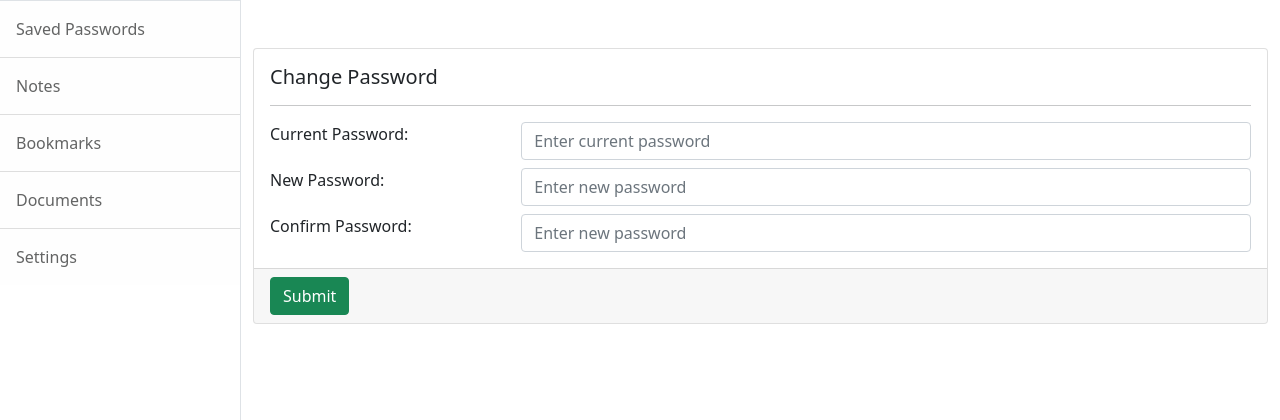
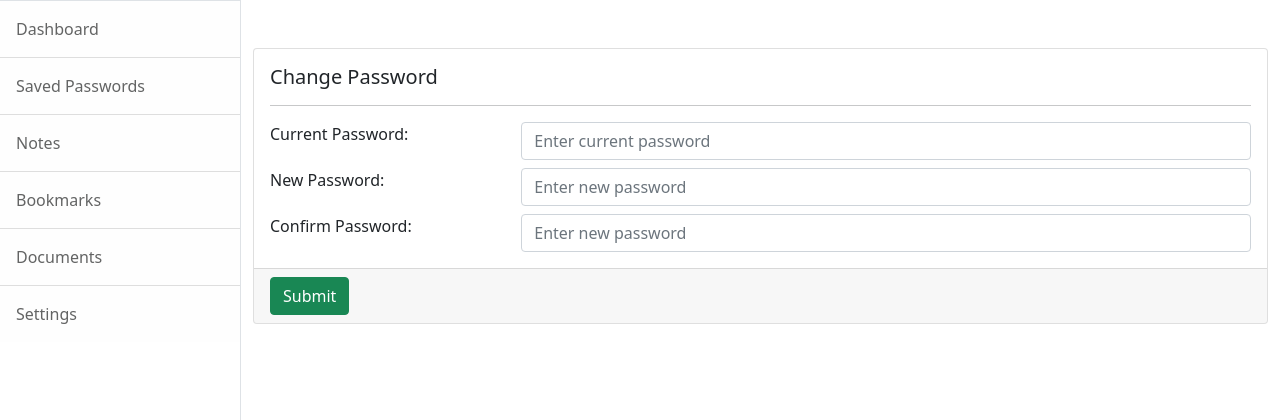
Before and after one commit to webdesigner4ever/Hi-Five, a Flask app: page /settings in a window 1280 px wide. Shown: the part 57-477 px from the top of the page. Run offline with Flask 2, Linux system fonts and the light colour scheme.

Commit message:
modified dashboard-layout.html

```diff
--- a/src/templates/dashboard-layout.html
+++ b/src/templates/dashboard-layout.html
@@ -15,6 +15,7 @@
         <div class="border-end bg-white" id="sidebar-wrapper">
             <div class="sidebar-heading border-bottom bg-light">Password Manager</div>
             <div class="list-group list-group-flush">
+                <a class="list-group-item list-group-item-action list-group-item-light p-3" href="/">Dashboard</a>
                 <a class="list-group-item list-group-item-action list-group-item-light p-3" href="/pswrds">Saved Passwords</a>
                 <a class="list-group-item list-group-item-action list-group-item-light p-3" href="/notes">Notes</a>
                 <a class="list-group-item list-group-item-action list-group-item-light p-3" href="/bookmarks">Bookmarks</a>
```
